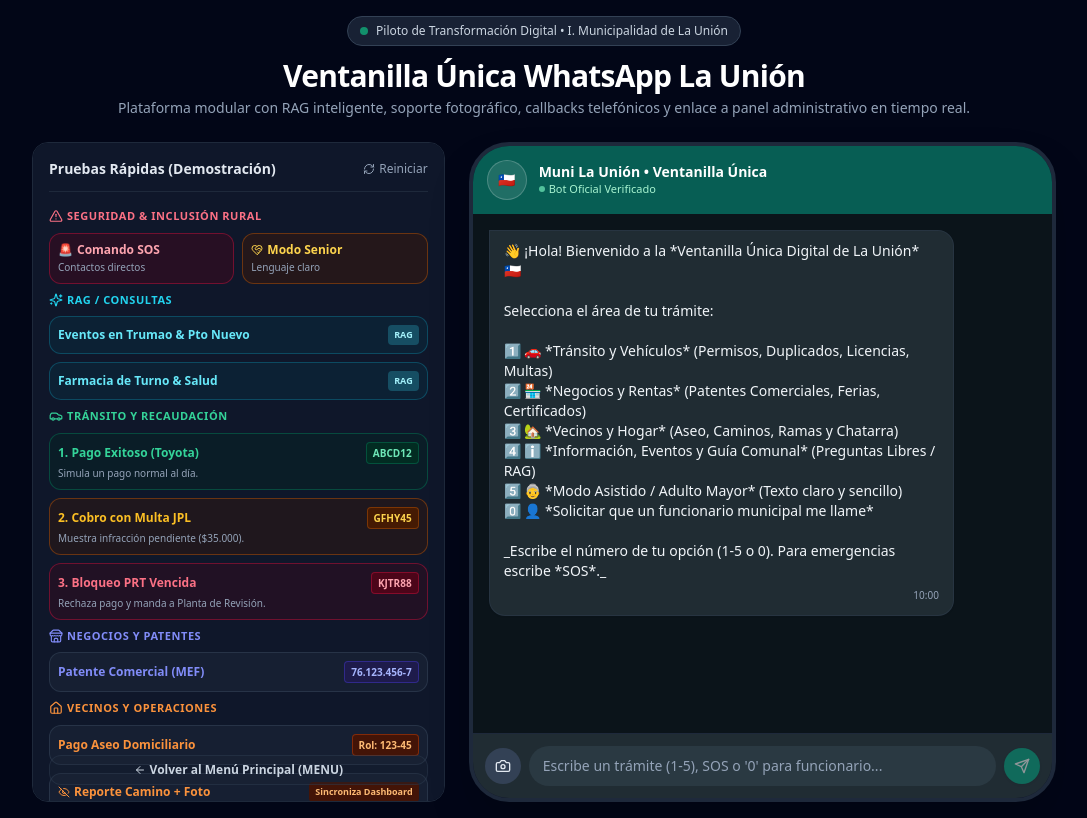
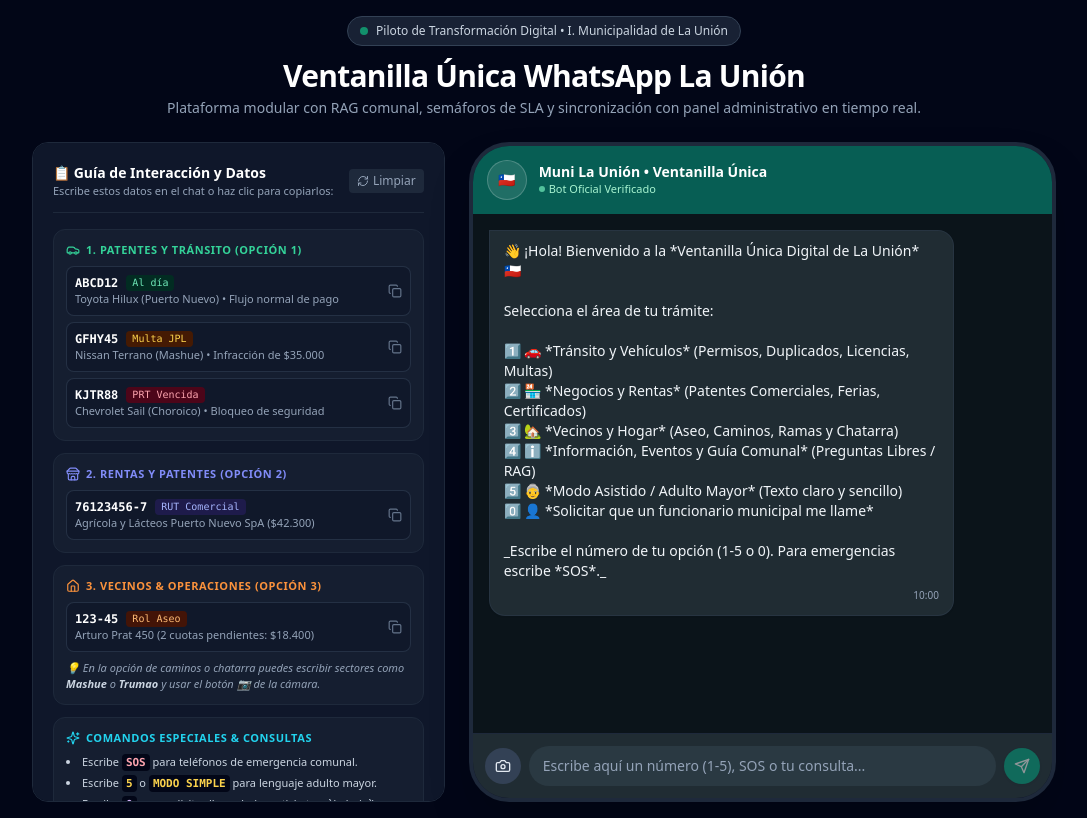
Before and after one commit to eppursimuove9/transito-bot, a Next.js app: page / in a window 1280 px wide. Shown: the whole page, without its empty margins (96-1183 px from the left). Built offline with nearby package versions, Linux system fonts and the light colour scheme.

Commit message:
quitar simulaciones rapidas

```diff
--- a/app/page.tsx
+++ b/app/page.tsx
@@ -3,7 +3,7 @@
 import React, { useState, useRef, useEffect } from 'react';
 import {
   Send, Shield, Car, Camera, ExternalLink, RefreshCw, EyeOff,
-  Home, ArrowLeft, Trash2, PhoneCall, Sparkles, AlertTriangle, HeartHandshake, Store
+  Home, ArrowLeft, Trash2, PhoneCall, Sparkles, AlertTriangle, HeartHandshake, Store, Copy, Check
 } from 'lucide-react';
 
 interface Message {
@@ -52,6 +52,7 @@
   const [inputValue, setInputValue] = useState('');
   const [currentStep, setCurrentStep] = useState('INIT');
   const [loading, setLoading] = useState(false);
+  const [copiedCode, setCopiedCode] = useState<string | null>(null);
   const messagesEndRef = useRef<HTMLDivElement>(null);
 
   const scrollToBottom = () => {
@@ -61,6 +62,14 @@
   useEffect(() => {
     scrollToBottom();
   }, [messages]);
+
+  // Copiar al portapapeles con feedback visual
+  const copyToClipboard = (text: string) => {
+    navigator.clipboard.writeText(text);
+    setCopiedCode(text);
+    setInputValue(text);
+    setTimeout(() => setCopiedCode(null), 2000);
+  };
 
   // FUNCIÓN DE SINCRONIZACIÓN EN TIEMPO REAL CON /admin VÍA localStorage
   const syncTicketToAdminDashboard = (
@@ -92,28 +101,6 @@
       console.error('Error al sincronizar con el panel de administración:', err);
     }
   };
-
-  // Escuchar si el usuario completó la autenticación con ClaveÚnica
-  useEffect(() => {
-    const checkAuth = setInterval(() => {
-      const auth = localStorage.getItem('launion_auth_verified');
-      if (auth && currentStep === 'AUTH_PENDING') {
-        const parsed = JSON.parse(auth);
-        localStorage.removeItem('launion_auth_verified');
-        setCurrentStep('INIT');
-        setMessages(prev => [
-          ...prev,
-          {
-            id: Date.now().toString(),
-            sender: 'bot',
-            text: `✅ *Identidad Validada con ClaveÚnica*\n\nHola *${parsed.nombre}* (Sector ${parsed.sector}).\n\nHemos pre-chequeado tu Hoja de Vida del Conductor.\n\n📅 *Horas Disponibles en Dirección de Tránsito (Comercio 340):*\n• Mañana martes 09:30 hrs\n• Jueves 11:15 hrs (Conexión directa bus rural Puerto Nuevo/Trumao)\n\n_Escribe el día de tu preferencia o *MENU* para volver._`,
-            timestamp: new Date().toLocaleTimeString([], { hour: '2-digit', minute: '2-digit' })
-          }
-        ]);
-      }
-    }, 1500);
-    return () => clearInterval(checkAuth);
-  }, [currentStep]);
 
   const handleSendMessage = async (customText?: string, customImage?: string) => {
     const textToSend = customText !== undefined ? customText : inputValue;
@@ -164,26 +151,13 @@
         syncTicketToAdminDashboard('PERMISO', 'Pago Express completado vía Webpay / TGR (Timbrado emitido)', 'Urbano (Arturo Prat)', 'Carlos Vera');
       }
 
-      let authLink: string | undefined = undefined;
-
-      if (data.requires_auth) {
-        const authRes = await fetch('/api/auth/magic-link', {
-          method: 'POST',
-          headers: { 'Content-Type': 'application/json' },
-          body: JSON.stringify({ wa_id: "+56987654321", id_tramite: data.tramite_id })
-        });
-        const authData = await authRes.json();
-        authLink = authData.auth_url;
-      }
-
       setMessages(prev => [
         ...prev,
         {
           id: (Date.now() + 1).toString(),
           sender: 'bot',
           text: data.reply,
-          timestamp: new Date().toLocaleTimeString([], { hour: '2-digit', minute: '2-digit' }),
-          authUrl: authLink
+          timestamp: new Date().toLocaleTimeString([], { hour: '2-digit', minute: '2-digit' })
         }
       ]);
     } catch (e) {
@@ -191,20 +165,6 @@
     } finally {
       setLoading(false);
     }
-  };
-
-  const handleSendCaminoPhoto = () => {
-    handleSendMessage(
-      "📸 Camino sector Mashue curva km 4 con bache profundo tras lluvia",
-      "https://images.unsplash.com/photo-1515162816999-a0c47dc192f7?w=600&auto=format&fit=crop&q=80"
-    );
-  };
-
-  const handleSendChatarraPhoto = () => {
-    handleSendMessage(
-      "📸 Chatarra, fierros viejos y 2 baterías en desuso para reciclaje en Choroico",
-      "https://images.unsplash.com/photo-1532996122724-e3c354a0b15b?w=600&auto=format&fit=crop&q=80"
-    );
   };
 
   const restartDemo = () => {
@@ -231,192 +191,151 @@
           Ventanilla Única WhatsApp La Unión
         </h1>
         <p className="text-sm text-slate-400 mt-1">
-          Plataforma modular con RAG inteligente, soporte fotográfico, callbacks telefónicos y enlace a panel administrativo en tiempo real.
+          Plataforma modular con RAG comunal, semáforos de SLA y sincronización con panel administrativo en tiempo real.
         </p>
       </header>
 
       <div className="max-w-5xl w-full grid grid-cols-1 md:grid-cols-12 gap-6 items-start">
-        {/* Panel Izquierdo: Casos de Prueba */}
-        <aside className="md:col-span-5 bg-slate-900 border border-slate-800 rounded-2xl p-4 space-y-4 max-h-[660px] overflow-y-auto custom-scrollbar">
-          <div className="flex items-center justify-between border-b border-slate-800 pb-3 sticky top-0 bg-slate-900 z-10">
-            <h2 className="font-semibold text-sm text-slate-200 flex items-center gap-2">
-              Pruebas Rápidas (Demostración)
+        {/* Panel Izquierdo: GUÍA INFORMATIVA DE CASOS DE USO Y DATOS DE PRUEBA */}
+        <aside className="md:col-span-5 bg-slate-900 border border-slate-800 rounded-2xl p-5 space-y-4 max-h-[660px] overflow-y-auto">
+          <div className="flex items-center justify-between border-b border-slate-800 pb-3">
+            <div>
+              <h2 className="font-bold text-sm text-white flex items-center gap-1.5">
+                <span>📋 Guía de Interacción y Datos</span>
               </h2>
+              <p className="text-[11px] text-slate-400">Escribe estos datos en el chat o haz clic para copiarlos:</p>
+            </div>
             <button
               onClick={restartDemo}
-              className="text-xs text-slate-400 hover:text-white flex items-center gap-1 transition"
+              className="text-xs text-slate-400 hover:text-white flex items-center gap-1 transition bg-slate-800 px-2 py-1 rounded"
               title="Reiniciar conversación"
             >
-              <RefreshCw className="w-3 h-3" /> Reiniciar
+              <RefreshCw className="w-3 h-3" /> Limpiar
             </button>
           </div>
 
-          <div className="space-y-2 pb-4">
-            {/* Categoría: Emergencias & Inclusión */}
-            <div className="text-[11px] font-bold text-rose-400 uppercase tracking-wider flex items-center gap-1">
-              <AlertTriangle className="w-3.5 h-3.5" /> Seguridad & Inclusión Rural
+          <div className="space-y-3 text-xs">
+            {/* 1. Tránsito y Vehículos */}
+            <div className="bg-slate-800/40 border border-slate-800 rounded-xl p-3 space-y-2">
+              <div className="flex items-center justify-between text-emerald-400 font-bold uppercase tracking-wider text-[11px]">
+                <span className="flex items-center gap-1.5"><Car className="w-3.5 h-3.5" /> 1. Patentes y Tránsito (Opción 1)</span>
               </div>
 
-            <div className="grid grid-cols-2 gap-2">
-              <button
-                onClick={() => handleSendMessage("SOS")}
-                className="p-2 rounded-xl bg-rose-950/40 hover:bg-rose-900/50 border border-rose-700/50 transition text-left"
+              <div className="space-y-1.5">
+                <div
+                  onClick={() => copyToClipboard("ABCD12")}
+                  className="p-2 rounded-lg bg-slate-900/80 border border-slate-700/60 hover:border-emerald-500/50 cursor-pointer transition flex justify-between items-center group"
                 >
-                <div className="text-xs font-semibold text-rose-300 flex items-center gap-1">
-                  🚨 <span>Comando SOS</span>
+                  <div>
+                    <div className="font-mono font-bold text-white flex items-center gap-2">
+                      <span>ABCD12</span>
+                      <span className="text-[10px] bg-emerald-950 text-emerald-300 font-normal px-1.5 rounded">Al día</span>
                     </div>
-                <p className="text-[10px] text-slate-400 mt-0.5">Contactos directos</p>
-              </button>
-
-              <button
-                onClick={() => handleSendMessage("MODO SIMPLE")}
-                className="p-2 rounded-xl bg-amber-950/40 hover:bg-amber-900/50 border border-amber-700/50 transition text-left"
-              >
-                <div className="text-xs font-semibold text-amber-300 flex items-center gap-1">
-                  <HeartHandshake className="w-3 h-3" /> <span>Modo Senior</span>
+                    <p className="text-[11px] text-slate-400">Toyota Hilux (Puerto Nuevo) • Flujo normal de pago</p>
                   </div>
-                <p className="text-[10px] text-slate-400 mt-0.5">Lenguaje claro</p>
-              </button>
+                  <span className="text-slate-500 group-hover:text-emerald-400 text-xs">
+                    {copiedCode === "ABCD12" ? <Check className="w-4 h-4 text-emerald-400" /> : <Copy className="w-3.5 h-3.5" />}
+                  </span>
                 </div>
 
-            {/* Categoría: RAG / Base de Conocimiento Inteligente */}
-            <div className="text-[11px] font-bold text-cyan-400 uppercase tracking-wider mt-2 flex items-center gap-1">
-              <Sparkles className="w-3.5 h-3.5" /> RAG / Consultas
+                <div
+                  onClick={() => copyToClipboard("GFHY45")}
+                  className="p-2 rounded-lg bg-slate-900/80 border border-slate-700/60 hover:border-amber-500/50 cursor-pointer transition flex justify-between items-center group"
+                >
+                  <div>
+                    <div className="font-mono font-bold text-white flex items-center gap-2">
+                      <span>GFHY45</span>
+                      <span className="text-[10px] bg-amber-950 text-amber-300 font-normal px-1.5 rounded">Multa JPL</span>
+                    </div>
+                    <p className="text-[11px] text-slate-400">Nissan Terrano (Mashue) • Infracción de $35.000</p>
+                  </div>
+                  <span className="text-slate-500 group-hover:text-amber-400 text-xs">
+                    {copiedCode === "GFHY45" ? <Check className="w-4 h-4 text-emerald-400" /> : <Copy className="w-3.5 h-3.5" />}
+                  </span>
                 </div>
 
-            <button
-              onClick={() => handleSendMessage("¿Qué eventos costumbristas hay este verano en La Unión y Trumao?")}
-              className="w-full text-left p-2 rounded-xl bg-cyan-950/40 hover:bg-cyan-900/50 border border-cyan-700/50 transition"
+                <div
+                  onClick={() => copyToClipboard("KJTR88")}
+                  className="p-2 rounded-lg bg-slate-900/80 border border-slate-700/60 hover:border-rose-500/50 cursor-pointer transition flex justify-between items-center group"
                 >
-              <div className="flex justify-between items-center text-xs font-semibold text-cyan-300">
-                <span>Eventos en Trumao & Pto Nuevo</span>
-                <span className="text-[9px] bg-cyan-900 text-cyan-200 px-1.5 py-0.5 rounded">RAG</span>
+                  <div>
+                    <div className="font-mono font-bold text-white flex items-center gap-2">
+                      <span>KJTR88</span>
+                      <span className="text-[10px] bg-rose-950 text-rose-300 font-normal px-1.5 rounded">PRT Vencida</span>
                     </div>
-            </button>
-
-            <button
-              onClick={() => handleSendMessage("¿Cuál es la farmacia de turno hoy en La Unión?")}
-              className="w-full text-left p-2 rounded-xl bg-cyan-950/40 hover:bg-cyan-900/50 border border-cyan-700/50 transition"
-            >
-              <div className="flex justify-between items-center text-xs font-semibold text-cyan-300">
-                <span>Farmacia de Turno & Salud</span>
-                <span className="text-[9px] bg-cyan-900 text-cyan-200 px-1.5 py-0.5 rounded">RAG</span>
+                    <p className="text-[11px] text-slate-400">Chevrolet Sail (Choroico) • Bloqueo de seguridad</p>
                   </div>
-            </button>
-
-            {/* Categoría: Tránsito */}
-            <div className="text-[11px] font-bold text-emerald-400 uppercase tracking-wider mt-2 flex items-center gap-1">
-              <Car className="w-3.5 h-3.5" /> Tránsito y Recaudación
+                  <span className="text-slate-500 group-hover:text-rose-400 text-xs">
+                    {copiedCode === "KJTR88" ? <Check className="w-4 h-4 text-emerald-400" /> : <Copy className="w-3.5 h-3.5" />}
+                  </span>
+                </div>
+              </div>
             </div>
 
-            <button
-              onClick={() => { handleSendMessage("1"); setTimeout(() => handleSendMessage("1"), 400); setTimeout(() => handleSendMessage("ABCD12"), 800); }}
-              className="w-full text-left p-2 rounded-xl bg-emerald-950/30 hover:bg-emerald-900/40 border border-emerald-700/50 transition"
+            {/* 2. Rentas y Patentes Comerciales */}
+            <div className="bg-slate-800/40 border border-slate-800 rounded-xl p-3 space-y-2">
+              <div className="text-indigo-400 font-bold uppercase tracking-wider text-[11px] flex items-center gap-1.5">
+                <Store className="w-3.5 h-3.5" /> 2. Rentas y Patentes (Opción 2)
+              </div>
+              <div
+                onClick={() => copyToClipboard("76123456-7")}
+                className="p-2 rounded-lg bg-slate-900/80 border border-slate-700/60 hover:border-indigo-500/50 cursor-pointer transition flex justify-between items-center group"
               >
-              <div className="flex justify-between items-center text-xs font-semibold text-emerald-400">
-                <span>1. Pago Exitoso (Toyota)</span>
-                <span className="text-[10px] bg-emerald-950 text-emerald-300 px-1.5 py-0.5 rounded border border-emerald-700/50">ABCD12</span>
+                <div>
+                  <div className="font-mono font-bold text-white flex items-center gap-2">
+                    <span>76123456-7</span>
+                    <span className="text-[10px] bg-indigo-950 text-indigo-300 font-normal px-1.5 rounded">RUT Comercial</span>
                   </div>
-              <p className="text-[10px] text-slate-400 mt-0.5">Simula un pago normal al día.</p>
-            </button>
-
-            <button
-              onClick={() => { handleSendMessage("1"); setTimeout(() => handleSendMessage("1"), 400); setTimeout(() => handleSendMessage("GFHY45"), 800); }}
-              className="w-full text-left p-2 rounded-xl bg-amber-950/30 hover:bg-amber-900/40 border border-amber-700/50 transition"
-            >
-              <div className="flex justify-between items-center text-xs font-semibold text-amber-400">
-                <span>2. Cobro con Multa JPL</span>
-                <span className="text-[10px] bg-amber-950 text-amber-300 px-1.5 py-0.5 rounded border border-amber-700/50">GFHY45</span>
+                  <p className="text-[11px] text-slate-400">Agrícola y Lácteos Puerto Nuevo SpA ($42.300)</p>
                 </div>
-              <p className="text-[10px] text-slate-400 mt-0.5">Muestra infracción pendiente ($35.000).</p>
-            </button>
-
-            <button
-              onClick={() => { handleSendMessage("1"); setTimeout(() => handleSendMessage("1"), 400); setTimeout(() => handleSendMessage("KJTR88"), 800); }}
-              className="w-full text-left p-2 rounded-xl bg-rose-950/30 hover:bg-rose-900/40 border border-rose-700/50 transition"
-            >
-              <div className="flex justify-between items-center text-xs font-semibold text-rose-400">
-                <span>3. Bloqueo PRT Vencida</span>
-                <span className="text-[10px] bg-rose-950 text-rose-300 px-1.5 py-0.5 rounded border border-rose-700/50">KJTR88</span>
+                <span className="text-slate-500 group-hover:text-indigo-400 text-xs">
+                  {copiedCode === "76123456-7" ? <Check className="w-4 h-4 text-emerald-400" /> : <Copy className="w-3.5 h-3.5" />}
+                </span>
               </div>
-              <p className="text-[10px] text-slate-400 mt-0.5">Rechaza pago y manda a Planta de Revisión.</p>
-            </button>
-
-            {/* Categoría: Rentas y Patentes */}
-            <div className="text-[11px] font-bold text-indigo-400 uppercase tracking-wider mt-2 flex items-center gap-1">
-              <Store className="w-3.5 h-3.5" /> Negocios y Patentes
             </div>
 
-            <button
-              onClick={() => { handleSendMessage("2"); setTimeout(() => handleSendMessage("1"), 400); setTimeout(() => handleSendMessage("76123456-7"), 800); }}
-              className="w-full text-left p-2 rounded-xl bg-slate-800/50 hover:bg-slate-800 border border-slate-700/60 transition"
+            {/* 3. Vecinos, Aseo y Reportes */}
+            <div className="bg-slate-800/40 border border-slate-800 rounded-xl p-3 space-y-2">
+              <div className="text-orange-400 font-bold uppercase tracking-wider text-[11px] flex items-center gap-1.5">
+                <Home className="w-3.5 h-3.5" /> 3. Vecinos & Operaciones (Opción 3)
+              </div>
+              <div
+                onClick={() => copyToClipboard("123-45")}
+                className="p-2 rounded-lg bg-slate-900/80 border border-slate-700/60 hover:border-orange-500/50 cursor-pointer transition flex justify-between items-center group"
               >
-              <div className="flex justify-between items-center text-xs font-semibold text-indigo-400">
-                <span>Patente Comercial (MEF)</span>
-                <span className="text-[10px] bg-indigo-950 text-indigo-300 px-1.5 py-0.5 rounded border border-indigo-700/50">76.123.456-7</span>
+                <div>
+                  <div className="font-mono font-bold text-white flex items-center gap-2">
+                    <span>123-45</span>
+                    <span className="text-[10px] bg-orange-950 text-orange-300 font-normal px-1.5 rounded">Rol Aseo</span>
                   </div>
-            </button>
-
-            {/* Categoría: Vecinos y Operaciones */}
-            <div className="text-[11px] font-bold text-orange-400 uppercase tracking-wider mt-2 flex items-center gap-1">
-              <Home className="w-3.5 h-3.5" /> Vecinos y Operaciones
+                  <p className="text-[11px] text-slate-400">Arturo Prat 450 (2 cuotas pendientes: $18.400)</p>
+                </div>
+                <span className="text-slate-500 group-hover:text-orange-400 text-xs">
+                  {copiedCode === "123-45" ? <Check className="w-4 h-4 text-emerald-400" /> : <Copy className="w-3.5 h-3.5" />}
+                </span>
+              </div>
+              <p className="text-[11px] text-slate-400 italic">
+                💡 En la opción de caminos o chatarra puedes escribir sectores como <strong className="text-slate-300">Mashue</strong> o <strong className="text-slate-300">Trumao</strong> y usar el botón 📷 de la cámara.
+              </p>
             </div>
 
-            <button
-              onClick={() => { handleSendMessage("3"); setTimeout(() => handleSendMessage("1"), 400); setTimeout(() => handleSendMessage("123-45"), 800); }}
-              className="w-full text-left p-2 rounded-xl bg-slate-800/50 hover:bg-slate-800 border border-slate-700/60 transition"
-            >
-              <div className="flex justify-between items-center text-xs font-semibold text-orange-400">
-                <span>Pago Aseo Domiciliario</span>
-                <span className="text-[10px] bg-orange-950 text-orange-300 px-1.5 py-0.5 rounded border border-orange-700/50">Rol: 123-45</span>
+            {/* 4. Comandos Globales y RAG */}
+            <div className="bg-slate-800/40 border border-slate-800 rounded-xl p-3 space-y-2">
+              <div className="text-cyan-400 font-bold uppercase tracking-wider text-[11px] flex items-center gap-1.5">
+                <Sparkles className="w-3.5 h-3.5" /> Comandos Especiales & Consultas
               </div>
-            </button>
-
-            <button
-              onClick={() => {
-                handleSendMessage("3");
-                setTimeout(() => {
-                  handleSendMessage("2");
-                  setTimeout(() => {
-                    handleSendMessage("Mashue");
-                    setTimeout(() => handleSendCaminoPhoto(), 500);
-                  }, 500);
-                }, 500);
-              }}
-              className="w-full text-left p-2 rounded-xl bg-slate-800/50 hover:bg-slate-800 border border-slate-700/60 transition"
-            >
-              <div className="flex justify-between items-center text-xs font-semibold text-orange-400">
-                <span className="flex items-center gap-1"><EyeOff className="w-3 h-3" /> Reporte Camino + Foto</span>
-                <span className="text-[9px] bg-orange-950 text-orange-300 px-1.5 py-0.5 rounded">Sincroniza Dashboard</span>
+              <ul className="space-y-1 text-[11px] text-slate-300 list-disc list-inside">
+                <li>Escribe <code className="bg-slate-950 px-1 py-0.5 rounded text-rose-300 font-bold">SOS</code> para teléfonos de emergencia comunal.</li>
+                <li>Escribe <code className="bg-slate-950 px-1 py-0.5 rounded text-amber-300 font-bold">5</code> o <code className="bg-slate-950 px-1 py-0.5 rounded text-amber-300 font-bold">MODO SIMPLE</code> para lenguaje adulto mayor.</li>
+                <li>Escribe <code className="bg-slate-950 px-1 py-0.5 rounded text-purple-300 font-bold">0</code> para solicitar llamado (crea ticket en `/admin`).</li>
+                <li>Preguntas RAG libres: <em>"¿Qué eventos hay en Trumao?"</em> o <em>"Farmacia de turno"</em>.</li>
+                <li>Escribe <code className="bg-slate-950 px-1 py-0.5 rounded text-slate-300 font-bold">MENU</code> en cualquier momento para reiniciar el flujo.</li>
+              </ul>
             </div>
-            </button>
-
-            {/* Categoría: Callback Telefónico */}
-            <div className="text-[11px] font-bold text-slate-400 uppercase tracking-wider mt-2 flex items-center gap-1">
-              <PhoneCall className="w-3.5 h-3.5 text-purple-400" /> Asistencia Municipal
-            </div>
-
-            <button
-              onClick={() => handleSendMessage("0")}
-              className="w-full text-left p-2 rounded-xl bg-slate-800/50 hover:bg-slate-800 border border-slate-700/60 transition"
-            >
-              <div className="flex justify-between items-center text-xs font-semibold text-purple-400">
-                <span className="flex items-center gap-1">📞 Solicitar Llamado (Callback)</span>
-                <span className="text-[9px] bg-purple-950 text-purple-300 px-1.5 py-0.5 rounded">Ticket al /admin</span>
-              </div>
-            </button>
-
-            {/* Botón Volver */}
-            <button
-              onClick={() => handleSendMessage("MENU")}
-              className="w-full text-center p-1.5 mt-2 rounded-xl bg-slate-800/30 hover:bg-slate-800/70 border border-slate-700/40 text-xs font-semibold text-slate-300 transition flex items-center justify-center gap-1 sticky bottom-0"
-            >
-              <ArrowLeft className="w-3 h-3" /> Volver al Menú Principal (MENU)
-            </button>
           </div>
         </aside>
 
-        {/* Panel Derecho: WhatsApp */}
+        {/* Panel Derecho: WhatsApp Interactivo */}
         <main className="md:col-span-7 bg-slate-900 border-4 border-slate-800 rounded-[2.5rem] overflow-hidden shadow-2xl flex flex-col h-[660px]">
           {/* Header de WhatsApp */}
           <div className="bg-[#075E54] text-white p-3.5 flex items-center gap-3 shadow-md">
@@ -493,8 +412,11 @@
           >
             <button
               type="button"
-              onClick={handleSendChatarraPhoto}
-              title="Adjuntar foto de evidencia"
+              onClick={() => handleSendMessage(
+                "📸 Camino sector Mashue curva km 4 con bache profundo tras lluvia",
+                "https://images.unsplash.com/photo-1515162816999-a0c47dc192f7?w=600&auto=format&fit=crop&q=80"
+              )}
+              title="Adjuntar foto de evidencia (Cámara)"
               className="w-9 h-9 bg-slate-700 hover:bg-slate-600 text-slate-200 rounded-full flex items-center justify-center transition shrink-0"
             >
               <Camera className="w-4 h-4" />
@@ -504,7 +426,7 @@
               type="text"
               value={inputValue}
               onChange={(e) => setInputValue(e.target.value)}
-              placeholder="Escribe un trámite (1-5), SOS o '0' para funcionario..."
+              placeholder="Escribe aquí un número (1-5), SOS o tu consulta..."
               className="flex-1 bg-[#2a3942] text-white placeholder-slate-400 text-xs md:text-sm px-3.5 py-2.5 rounded-full focus:outline-none focus:ring-1 focus:ring-[#00a884]"
             />
             <button
```
Lines whose indentation alone changed are shown as unchanged.
